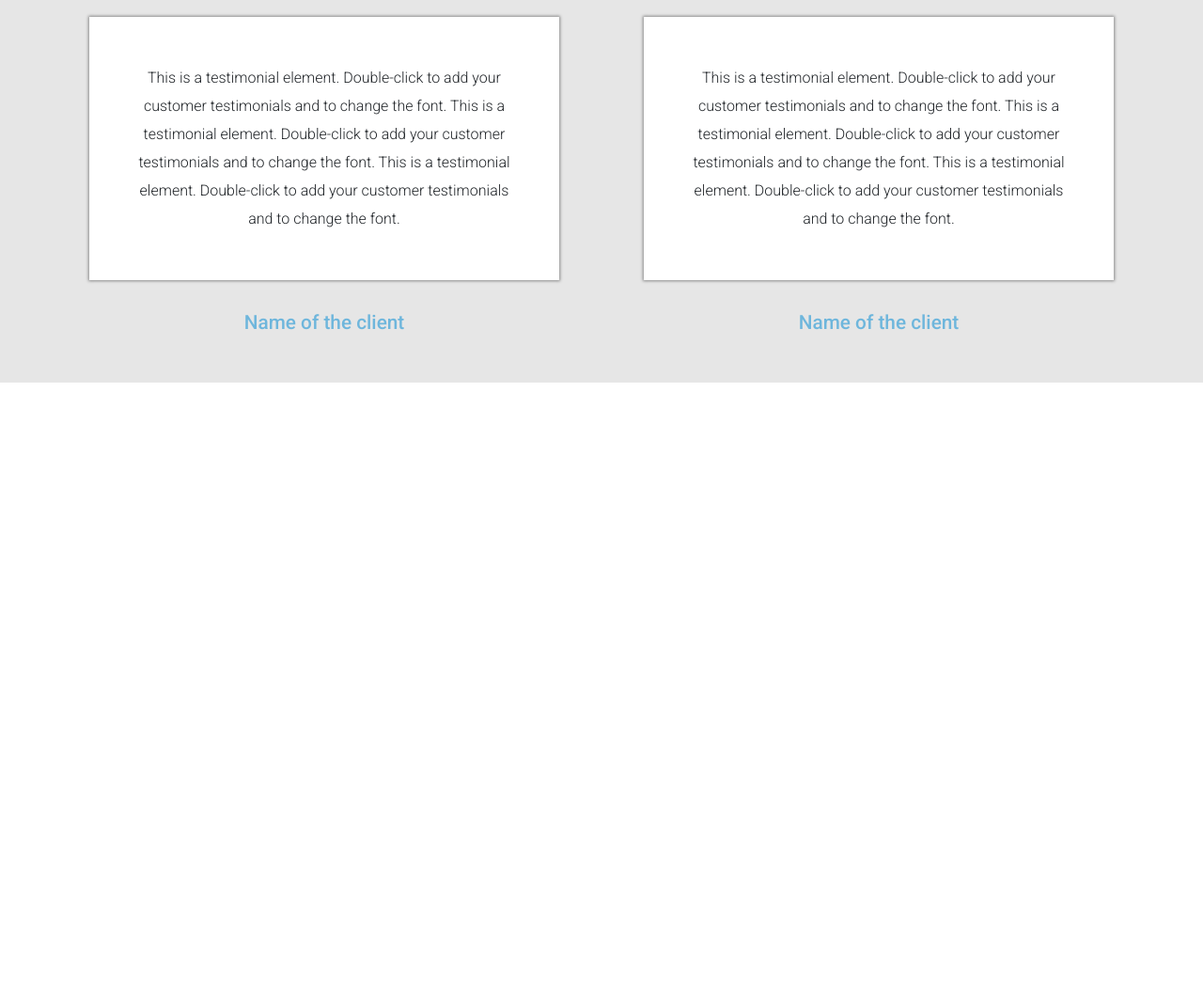
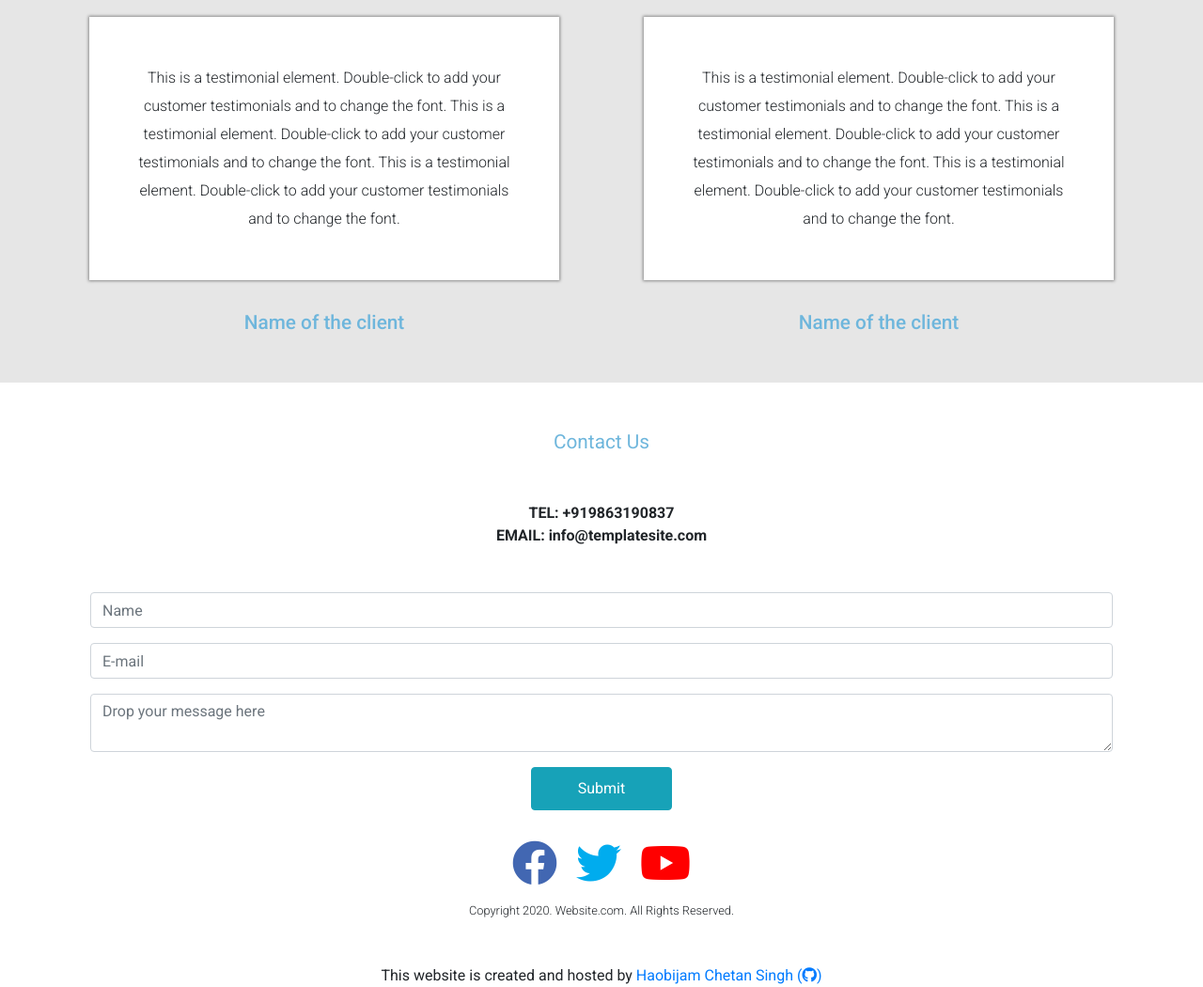
Before and after one commit to chetanhaobijam/welcometemplate, a plain HTML site: page index.html in a window 1280 px wide. Shown: the part 3131-4181 px from the top of the page at 94% size. Before the commit the page ends 3538 px from the top, so only its background shows below. Drawn offline with nearby package versions, Linux system fonts and the light colour scheme.

Commit message:
Added the Contact Section

```diff
--- a/assets/css/styles.css
+++ b/assets/css/styles.css
@@ -347,3 +347,50 @@ html {
     margin: 0px 100px;
   }
 }
+
+/* Contact Section */
+.contact {
+  display: flex;
+  flex-direction: column;
+  align-items: center;
+}
+
+.contact-title {
+  font-size: 1.3rem;
+  color: var(--blue);
+}
+
+.tel-email {
+  font-weight: 700;
+}
+
+form {
+  width: 85%;
+}
+
+input[type="submit"] {
+  width: 150px;
+  padding: 10px;
+}
+
+.copyright {
+  font-size: 0.8rem;
+  font-weight: 300;
+}
+
+.fa-facebook {
+  color: #4267b2;
+}
+
+.fa-twitter {
+  color: #00acee;
+}
+
+.fa-youtube {
+  color: #ff0000;
+}
+
+/* Footer */
+footer {
+  font-size: 1rem;
+}
--- a/index.html
+++ b/index.html
@@ -110,7 +110,37 @@
     </div>
   </section>
 
+  <section class="contact text-center" id="contact">
+    <div class="contact-title my-5">Contact Us</div>
+    <div class="tel-email mb-5">
+      <div>TEL: +919863190837</div>
+      <div>EMAIL: info@templatesite.com</div>
+    </div>
+    <form class="mb-3">
+      <div class="form-group">
+        <input type="text" placeholder="Name" name="name" class="form-control" required>
+      </div>
+      <div class="form-group">
+        <input type="email" placeholder="E-mail" name="email" class="form-control" required>
+      </div>
+      <div class="form-group">
+        <textarea placeholder="Drop your message here" name="message" class="form-control"></textarea>
+      </div>
+      <div class="form-group">
+        <input type="submit" class="btn btn-info">
+      </div>
+    </form>
+    <div class="social">
+      <div class="mb-3">
+        <i class="fab fa-facebook fa-3x mr-3"></i>
+        <i class="fab fa-twitter fa-3x mr-3"></i>
+        <i class="fab fa-youtube fa-3x"></i>
+      </div>
+      <div class="copyright">Copyright 2020. Website.com. All Rights Reserved.</div>
+    </div>
+  </section>
 
+  <footer class="text-center mt-5">This website is created and hosted by <a href="https://github.com/chetanhaobijam">Haobijam Chetan Singh (<i class="fab fa-github"></i>)</a></footer>
 
   <script src="assets/js/script.js"></script>
   <!-- Option 1: jQuery and Bootstrap Bundle (includes Popper) -->
```
